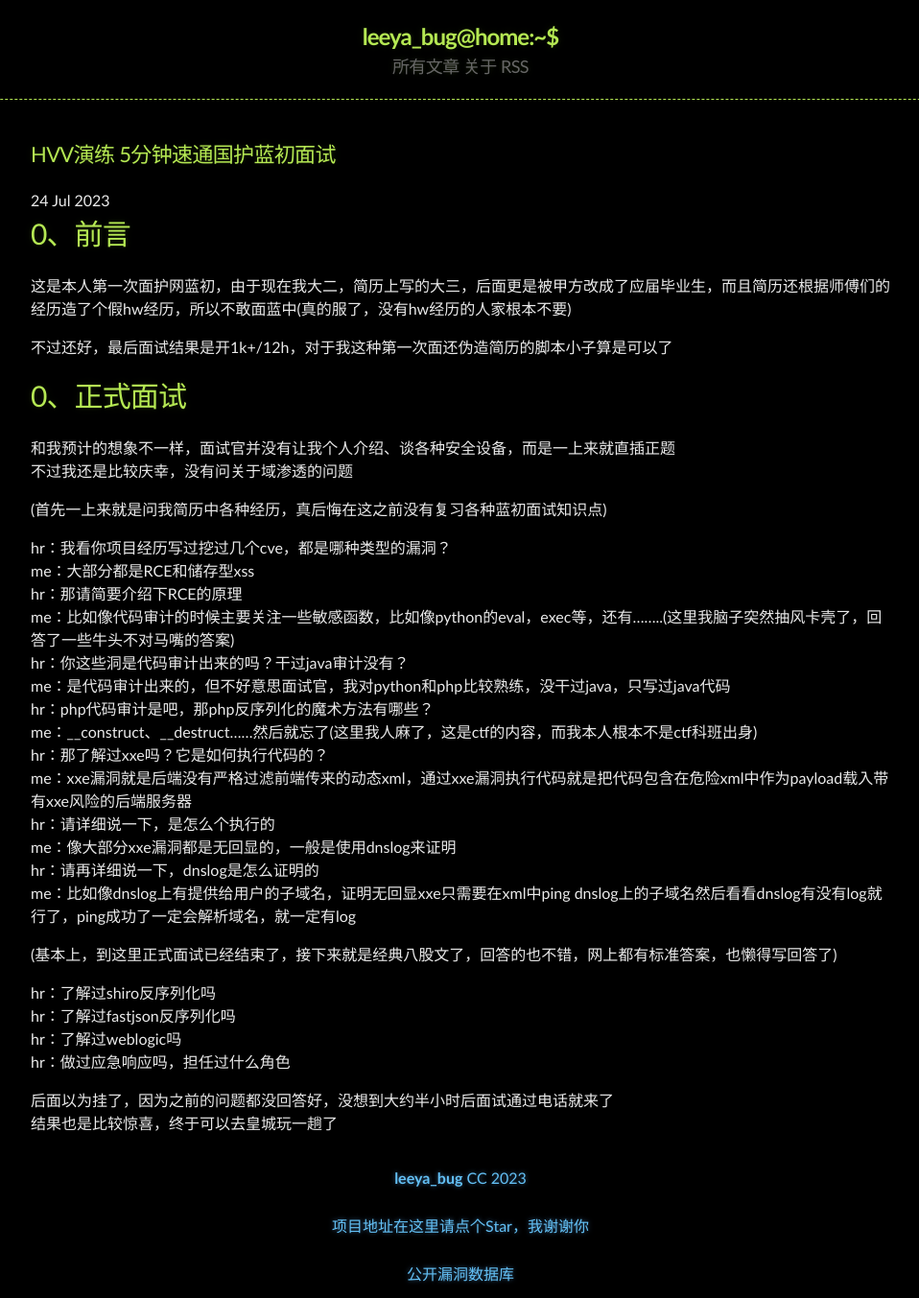
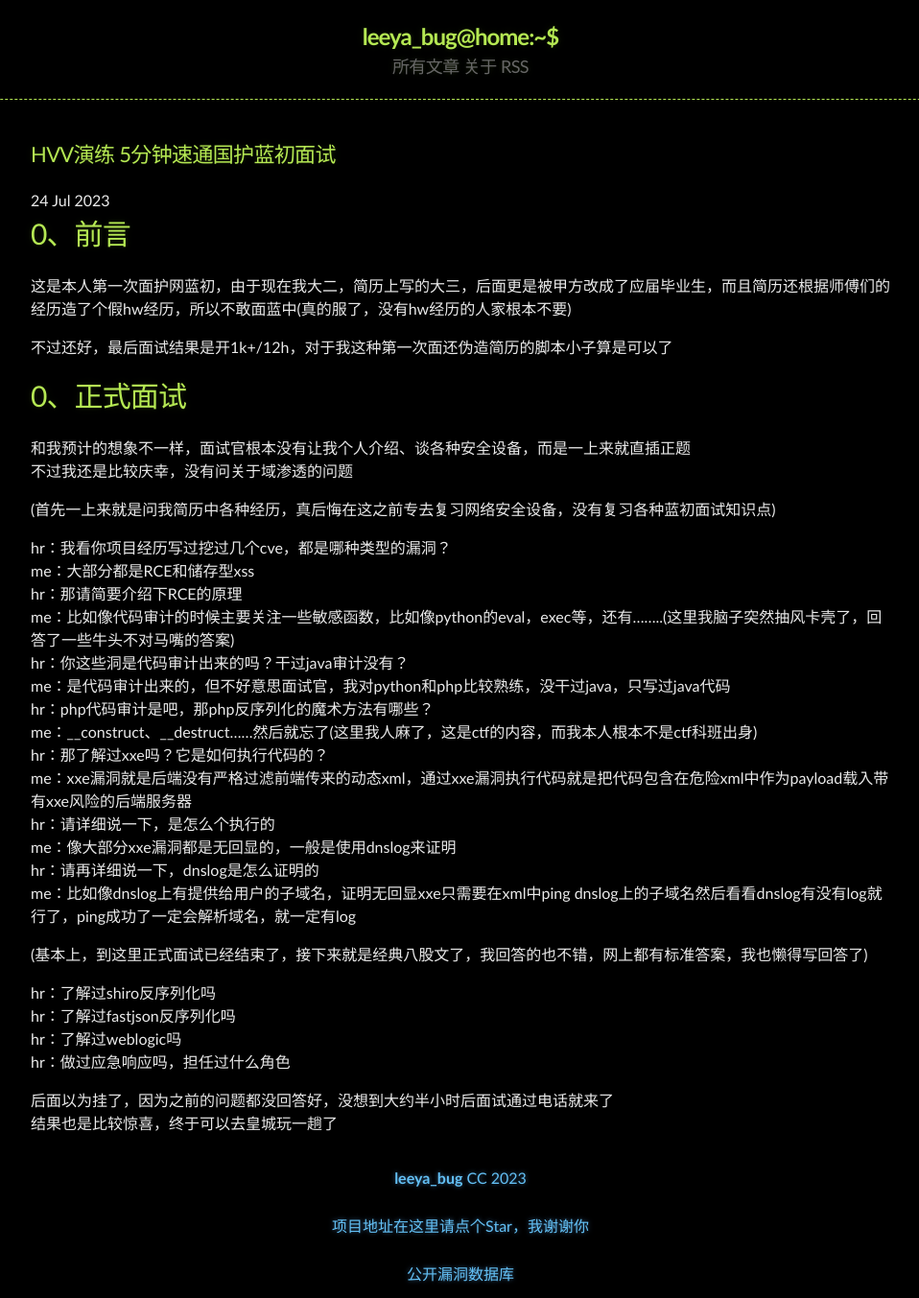
Before and after one commit to Leeyangee/leeyangee.github.io, a Jekyll site: the page built from _posts/2023-07-24-HVV演练 5分钟速通国护蓝初面试.md, in a window 1280 px wide. Shown: the whole page at 96% size, without its empty margins (160-1118 px from the left). Built offline with Jekyll 4.4.1, drawn with Linux system fonts in a browser that asks for light colours.

Commit message:
Update 2023-07-24-HVV演练 5分钟速通国护蓝初面试.md

```diff
--- a/_posts/2023-07-24-HVV演练 5分钟速通国护蓝初面试.md
+++ b/_posts/2023-07-24-HVV演练 5分钟速通国护蓝初面试.md
@@ -10,10 +10,10 @@ published: true
 
 # [](#header-1)0、正式面试
 
-和我预计的想象不一样，面试官并没有让我个人介绍、谈各种安全设备，而是一上来就直插正题
+和我预计的想象不一样，面试官根本没有让我个人介绍、谈各种安全设备，而是一上来就直插正题
 不过我还是比较庆幸，没有问关于域渗透的问题
 
-(首先一上来就是问我简历中各种经历，真后悔在这之前没有复习各种蓝初面试知识点)
+(首先一上来就是问我简历中各种经历，真后悔在这之前专去复习网络安全设备，没有复习各种蓝初面试知识点)
 
 hr：我看你项目经历写过挖过几个cve，都是哪种类型的漏洞？
 me：大部分都是RCE和储存型xss
@@ -30,7 +30,7 @@ me：像大部分xxe漏洞都是无回显的，一般是使用dnslog来证明
 hr：请再详细说一下，dnslog是怎么证明的
 me：比如像dnslog上有提供给用户的子域名，证明无回显xxe只需要在xml中ping dnslog上的子域名然后看看dnslog有没有log就行了，ping成功了一定会解析域名，就一定有log
 
-(基本上，到这里正式面试已经结束了，接下来就是经典八股文了，回答的也不错，网上都有标准答案，也懒得写回答了)
+(基本上，到这里正式面试已经结束了，接下来就是经典八股文了，我回答的也不错，网上都有标准答案，我也懒得写回答了)
 
 hr：了解过shiro反序列化吗
 hr：了解过fastjson反序列化吗
```
